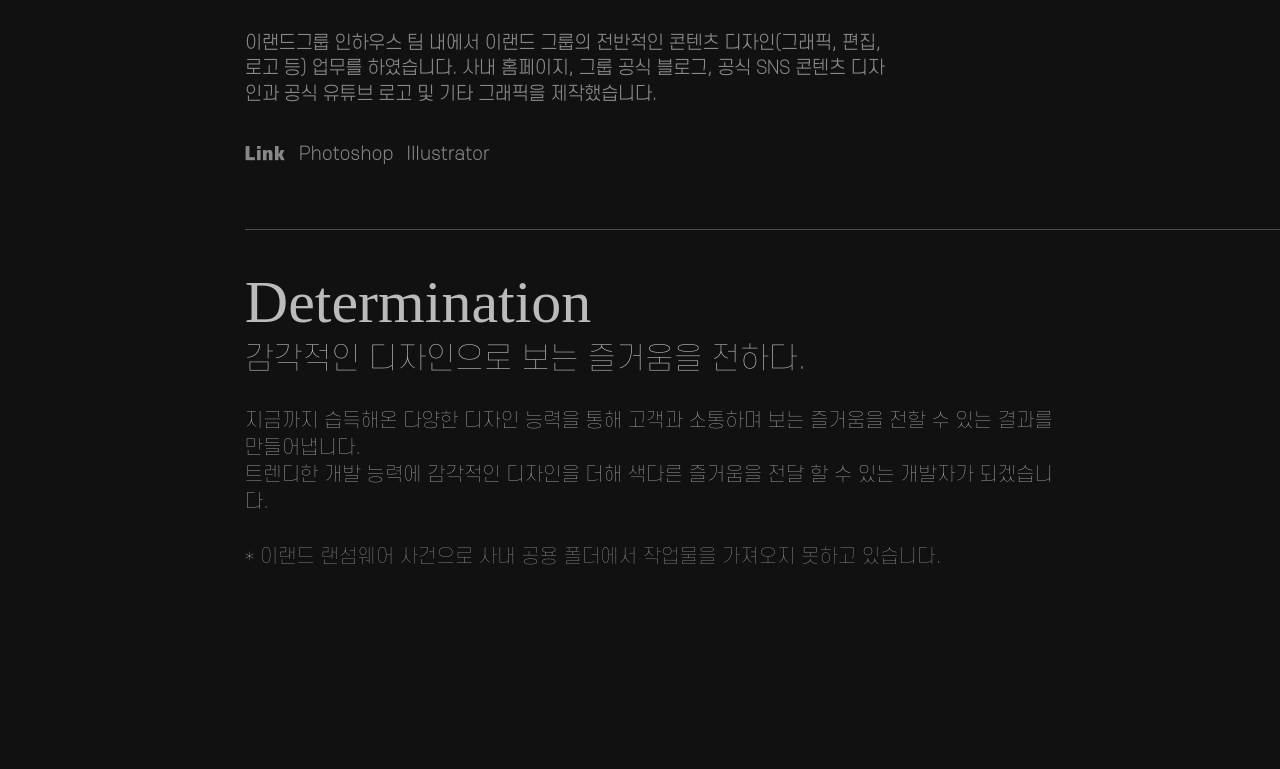
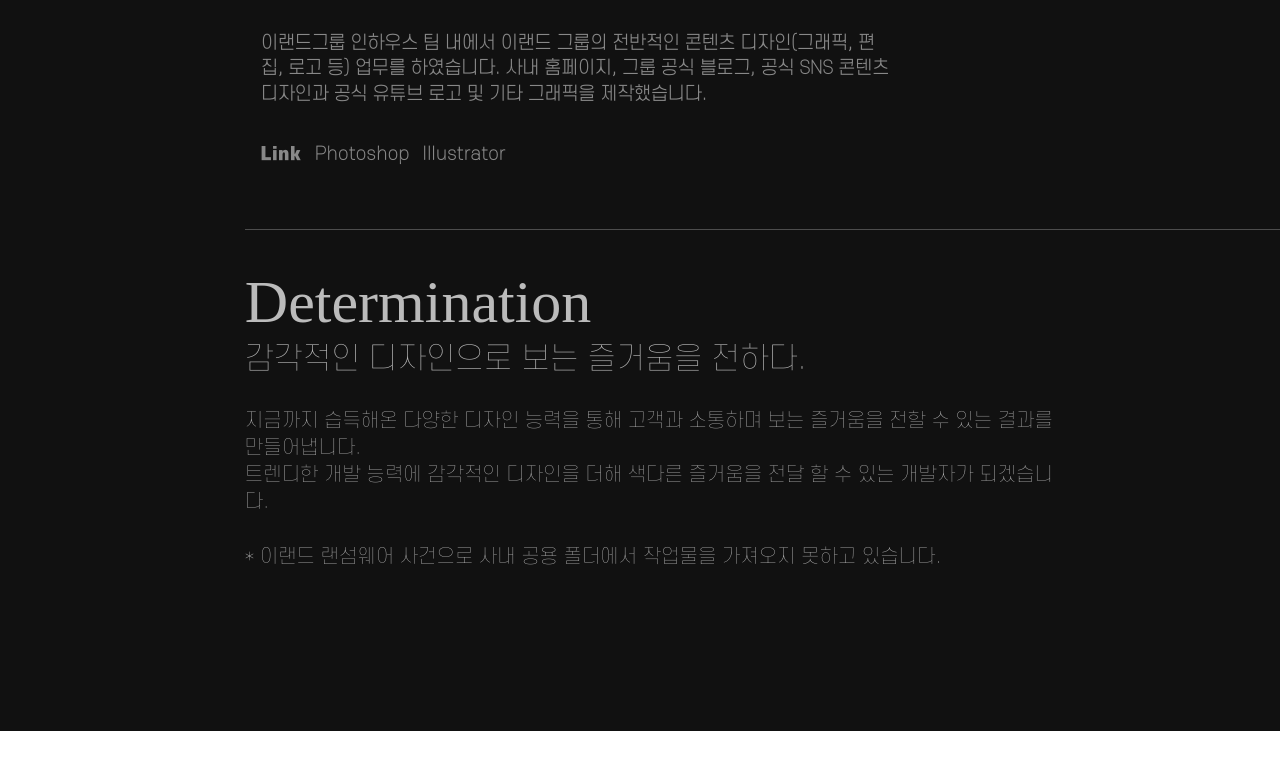
Before and after one commit to hyungook/ooks-story, a React (Create React App) app: page /Design in a window 1280 px wide. Shown: the part 909-1678 px from the top of the page. After the commit the page ends 1640 px from the top, so only its background shows below. Built offline with nearby package versions, Linux system fonts and the light colour scheme.

Commit message:
Refactoring

```diff
--- a/src/Page/Design__styled.js
+++ b/src/Page/Design__styled.js
@@ -46,7 +46,7 @@ export const Wrap = styled.section`
 
 export const DesignWrap = styled.section`
     margin-top: 2.8rem;
-    padding: 1rem 1rem;
+    padding: 1rem 0;
 
 
     @media only screen and (min-width: 768px) {
@@ -56,6 +56,7 @@ export const DesignWrap = styled.section`
         margin-top: 0;
         width: 84%;
         margin-left : 16%;
+        // padding: 1.4rem 0 0 0;
         padding: 1.4rem 0 0 40px;
         box-sizing: border-box;
     }
@@ -65,6 +66,7 @@ export const MainHeader = styled.header`
     position: relative;
     width: 100%;
     margin: 1rem 1rem 2rem 0;
+    padding: 0 1rem;
     h1 {
         font-size: 3rem;
         font-family: "Squada One", "cursive";
@@ -215,6 +217,7 @@ export const PortfoLi = styled.li`
         position: relative;
         width: 100%;
 
+        padding: 0 1rem;
 
         .titleWrap {
             width: 100%;
@@ -294,7 +297,6 @@ export const PortfoLi = styled.li`
 
       @media only screen and (min-width: 1025px) {
         margin-bottom: 2rem;
-
         .portfoImgBox {
             display: inline-block;
             // width: 48%;
@@ -304,7 +306,6 @@ export const PortfoLi = styled.li`
             margin-bottom: 2rem;
             // margin-right: 4%;
         }
-
         .portfoInfo {
             display: inline-block;
             // position: absolute;
@@ -344,7 +345,7 @@ export const PortfoLi = styled.li`
 export const Footer = styled.footer`
     border-top: 1px solid #ffffff40;
     width: 100%;
-    padding: 3rem 0 100px 0;
+    padding: 3rem 0 100px 1rem;
     strong {
         font-size: 2rem;
         font-family: "Squada One", cursive;
@@ -352,6 +353,7 @@ export const Footer = styled.footer`
         margin: 0 0 40px 0;
         line-height: 1.4rem;
         color: #bbbbbb;
+
         opacity: 0;
     }
     .subTitle {
@@ -361,6 +363,7 @@ export const Footer = styled.footer`
         margin-top: 10px;
         margin-bottom: 20px;
         color: #bbbbbb;
+
         opacity: 0;
     }
     .mainText {
@@ -368,16 +371,15 @@ export const Footer = styled.footer`
         font-family: "SCDream1",sans-serif;
         font-size: 0.8rem;
         font-weight: 400;
-        line-height: 1.5rem;
+        line-height: 1.3rem;
         color: #bbbbbb;
+
         opacity: 0;
+    }
 
-        span {
-            opacity: 0.8;
-        }
-    }
-    @media only screen and (min-width: 1024px) {
-        padding: 2rem 0 300px 0;
+
+    @media only screen and (min-width: 768px) {
+        padding: 3rem 0 6rem 1rem;
 
         strong {
             font-size: 60px;
@@ -385,6 +387,29 @@ export const Footer = styled.footer`
             line-height: 80px;
         }
         .subTitle {
+            font-family: "SCDream1",sans-serif;
+            font-size: 30px;
+            margin: 0 0 30px 0;
+        }
+        .mainText {
+            width: 86%;
+            font-size: 1.1rem;
+            font-weight: 400;
+            line-height: 1.7rem;
+        }
+    }
+
+    @media only screen and (min-width: 1025px) {
+        padding: 2rem 0 10rem 0;
+
+        strong {
+            font-size: 60px;
+            margin: 0 0 10px 0;
+            line-height: 80px;
+        }
+
+        .subTitle {
+            font-family: "SCDream1",sans-serif;
             font-size: 30px;
             margin: 0 0 30px 0;
         }
--- a/src/Page/ToyProject__styled.js
+++ b/src/Page/ToyProject__styled.js
@@ -148,6 +148,7 @@ export const BtnWrap = styled.div`
 
     display: none;
 
+
     @media only screen and (min-width: 1024px) {
         position: absolute;
         width: 100%;
@@ -237,6 +238,8 @@ export const PortfoLi = styled.li`
             background-color: #fff;
             cursor: none;
             transition: all cubic-bezier(0.33, 0.78, 0.41, 1) 500ms;
+
+
         }
     }
 
@@ -352,6 +355,7 @@ export const PortfoLi = styled.li`
             :hover {
                 .goBtn {
                     opacity: 1;
+                    box-shadow: 0 0 8px #11111150;
                 }
             }
 
--- a/src/styles/page.css
+++ b/src/styles/page.css
@@ -92,3 +92,20 @@
     transform: rotate(-45deg) translate(6px, -8px) !important;
   }
 }
+
+.backward:hover {
+  animation: rotateEffect;
+  animation-duration: 500ms;
+  animation-direction: inherit;
+  animation-timing-function: cubic-bezier(0.33, 0.78, 0.41, 1);
+  opacity: 1;
+}
+
+@keyframes rotateEffect {
+  0% {
+    transform: rotate(0deg);
+  }
+  100% {
+    transform: rotate(360deg);
+  }
+}
```
Also changed, not shown: 1 other file (tests, documents, lock files or other folders).
